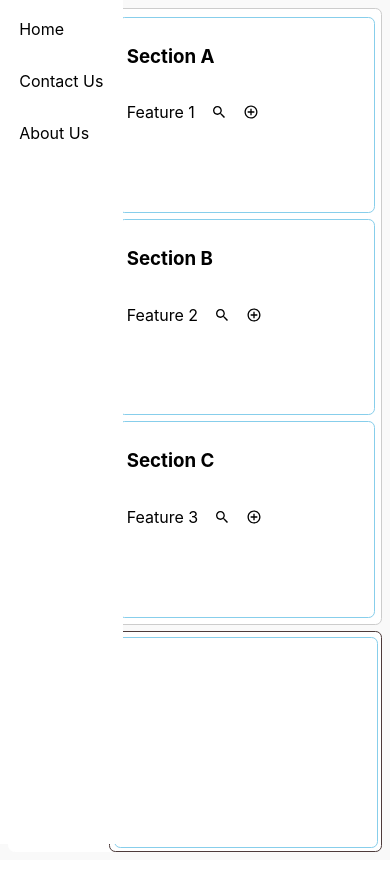
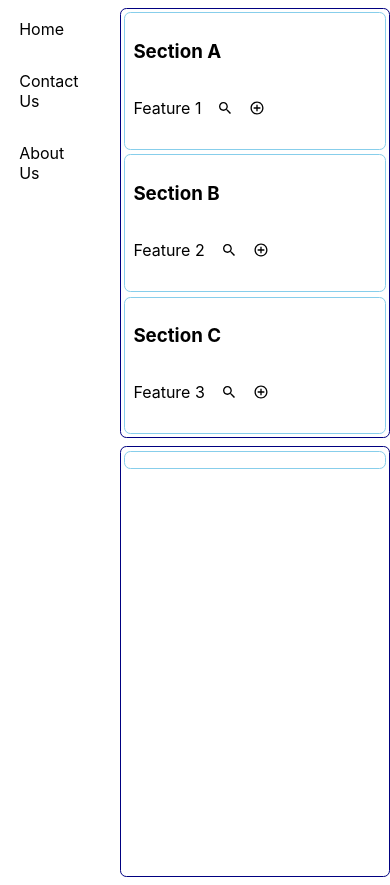
Before and after one commit to sarmink24/wps, a React (Create React App) app: page / in a window 390 px wide. Before the commit the page ends 860 px from the top, so only its background shows below. Built offline with nearby package versions, Linux system fonts and the light colour scheme.

Commit message:
component rearrangement

```diff
--- a/src/App.css
+++ b/src/App.css
@@ -1,49 +1,4 @@
 .app {
-  display: grid;
-  grid-template-columns: 1fr 3fr; /* 25% for navbar-container, 75% for app-container */
-  gap: .6rem;
   padding: .5rem;
-  background-color: #f9f9f9;
   min-height: 100vh;
 }
-
-.navbar-container {
-  background-color: white;
-  border: .1rem solid white;
-  border-radius: .4rem;
-  padding: .5rem;
-  width: 100%;
-}
-
-.app-container {
-  display: grid;
-  grid-template-rows: auto auto; /* Adjust this as needed for your layout */
-  gap: .4rem;
-}
-
-.card-container {
-
-  background-color: #fff; /* Ensure cards have a similar background */
-  border: 1px solid #ccc;
-  border-radius: .4rem;
-  padding: .5rem;
-  display: grid;
-  grid-template-columns: repeat(3, 1fr);
-  gap: .5rem; /* Adjust gap as needed */
-}
-
-
-
-.feature-container {
-  background-color: #fff; /* Ensure cards have a similar background */
-  border: 1px solid #4d3b3b;
-  border-radius: .4rem;
-  padding: .3rem;
-}
-
-
-@media (max-width: 768px) {
-  .card-container {
-    grid-template-columns: 1fr; /* One section per row */
-  }
-}
--- a/src/App.js
+++ b/src/App.js
@@ -1,8 +1,69 @@
+// import React, { useState } from "react";
+// import "./App.css";
+// import Navbar from "./components/Navbar/navbar";
+// import Section from "./components/Sections/section";
+// import DisplayResult from "./components/Display/displayResult";
+
+// function App() {
+//   const [message, setMessage] = useState("");
+
+//   const handleSearchClick = (sectionId, featureId) => {
+//     setMessage(
+//       `Search feature in Feature ${featureId} of Section ${sectionId}`
+//     );
+//   };
+
+//   const handleAddClick = (sectionId, featureId) => {
+//     setMessage(`Add feature in Feature ${featureId} of Section ${sectionId}`);
+//   };
+
+//   return (
+//     <div className="app">
+//       <div className="navbar-container">
+//         <Navbar />
+//       </div>
+//       <div className="app-container">
+//         <div className="card-container">
+//           <Section
+//             sectionId={"A"}
+//             featureId={"1"}
+//             onSearchClick={handleSearchClick}
+//             onAddClick={handleAddClick}
+//           />
+//           <Section
+//             sectionId={"B"}
+//             featureId={"2"}
+//             onSearchClick={handleSearchClick}
+//             onAddClick={handleAddClick}
+//           />
+//           <Section
+//             sectionId={"C"}
+//             featureId={"3"}
+//             onSearchClick={handleSearchClick}
+//             onAddClick={handleAddClick}
+//           />
+//         </div>
+//         <div className="feature-container">
+//           <DisplayResult message={message} />
+//         </div>
+//       </div>
+//     </div>
+//   );
+// }
+
+// export default App;
+
 import React, { useState } from "react";
 import "./App.css";
 import Navbar from "./components/Navbar/navbar";
 import Section from "./components/Sections/section";
 import DisplayResult from "./components/Display/displayResult";
+
+const sectionsData = [
+  { sectionId: "A", featureId: "1" },
+  { sectionId: "B", featureId: "2" },
+  { sectionId: "C", featureId: "3" },
+];
 
 function App() {
   const [message, setMessage] = useState("");
@@ -19,34 +80,18 @@ function App() {
 
   return (
     <div className="app">
-      <div className="navbar-container">
       <Navbar />
-      </div>
-      <div className="app-container">
-        <div className="card-container">
+      {/* {sectionsData.map((section) => ( */}
       <Section
-            sectionId={"A"}
-            featureId={"1"}
+        // key={section.sectionId}
+        // sectionId={section.sectionId}
+        // featureId={section.featureId}
+        sectionsData={sectionsData}
         onSearchClick={handleSearchClick}
         onAddClick={handleAddClick}
       />
-          <Section
-            sectionId={"B"}
-            featureId={"2"}
-            onSearchClick={handleSearchClick}
-            onAddClick={handleAddClick}
-          />
-          <Section
-            sectionId={"C"}
-            featureId={"3"}
-            onSearchClick={handleSearchClick}
-            onAddClick={handleAddClick}
-          />
-        </div>
-        <div className="feature-container">
+      {/* ))} */}
       <DisplayResult message={message} />
-        </div>
-      </div>
     </div>
   );
 }
--- a/src/components/Display/displayResult.css
+++ b/src/components/Display/displayResult.css
@@ -0,0 +1,23 @@
+.display-container {
+    min-height: 50vh;
+    width: 80%;
+    border: .1rem solid navy;
+    border-radius: .4rem;
+    position: relative;
+    top: 0;
+    left: 20%;
+    margin-top: .5rem;
+    gap: .3rem;
+    padding: .2rem;
+  }
+
+
+  @media (max-width: 768px) {
+
+    .display-container {
+    width: 70%;
+      left: 30%;
+
+    }
+
+  }
--- a/src/components/Display/displayResult.js
+++ b/src/components/Display/displayResult.js
@@ -1,8 +1,9 @@
 import React from "react";
+import "./displayResult.css";
 
 const DisplayResult = ({ message }) => {
   return (
-    <div className="section-container">
+    <div className="display-container">
       <div className="card">
         <div className="card-body">
           <div>{message}</div>
--- a/src/components/Navbar/navbar.css
+++ b/src/components/Navbar/navbar.css
@@ -2,9 +2,12 @@
 .navbar {
   background-color: white;
   height: 100vh; /* Full height of the viewport */
+  width: 20%;
   position: fixed; /* Fixed position */
   top: 0;
   left: 0;
+  /* border: .1rem solid skyblue;
+  border-radius: .5rem; */
 }
 
 .navbar ul {
@@ -28,3 +31,18 @@
 .navbar li:hover {
   background-color: #8ed7ee;
 }
+
+@media (max-width: 768px) {
+
+  .navbar {
+    background-color: white;
+    height: 100vh; /* Full height of the viewport */
+    width: 25%;
+    position: fixed; /* Fixed position */
+    top: 0;
+    left: 0;
+    /* border: .1rem solid skyblue;
+    border-radius: .5rem; */
+  }
+
+}
--- a/src/components/Sections/section.css
+++ b/src/components/Sections/section.css
@@ -1,13 +1,22 @@
 .section-container {
-  height: 100%;
-  width: 100%;
-  border: .1rem solid skyblue;
+  min-height: 50vh;
+  width: 80%;
+  border: .1rem solid navy;
   border-radius: .4rem;
-
+  position: relative;
+  top: 0;
+  left: 20%;
+  display: grid;
+  grid-template-columns: repeat(3, 1fr);
+  gap: .3rem;
+  padding: .2rem;
 }
 
 .card {
   padding: .5rem;
+  min-height: 50%;
+  border: .1rem solid skyblue;
+  border-radius: .4rem;
 }
 
 .feature-div {
@@ -15,3 +24,15 @@
   align-items: center;
   gap: 1rem;
 }
+
+@media (max-width: 768px) {
+
+  .section-container {
+    width: 70%;
+    left: 30%;
+    display: grid;
+    grid-template-columns: 1fr;
+
+  }
+
+}
--- a/src/components/Sections/section.js
+++ b/src/components/Sections/section.js
@@ -2,23 +2,29 @@ import React from "react";
 import "./section.css";
 import { IoMdSearch, IoMdAddCircleOutline } from "react-icons/io";
 
-const Section = ({ sectionId, featureId, onSearchClick, onAddClick }) => {
+const Section = ({ sectionsData, onSearchClick, onAddClick }) => {
   return (
     <div className="section-container">
+      {sectionsData.map((section) => (
         <div className="card">
           <div className="card-header">
-          <h3>Section {sectionId}</h3>
+            <h3>Section {section.sectionId}</h3>
           </div>
           <div className="card-body">
             <div className="feature-div">
-            <p>Feature {featureId}</p>
-            <IoMdSearch onClick={() => onSearchClick(sectionId, featureId)} />
+              <p>Feature {section.featureId}</p>
+              <IoMdSearch
+                onClick={() =>
+                  onSearchClick(section.sectionId, section.featureId)
+                }
+              />
               <IoMdAddCircleOutline
-              onClick={() => onAddClick(sectionId, featureId)}
+                onClick={() => onAddClick(section.sectionId, section.featureId)}
               />
             </div>
           </div>
         </div>
+      ))}
     </div>
   );
 };
```
Lines whose indentation alone changed are shown as unchanged.
